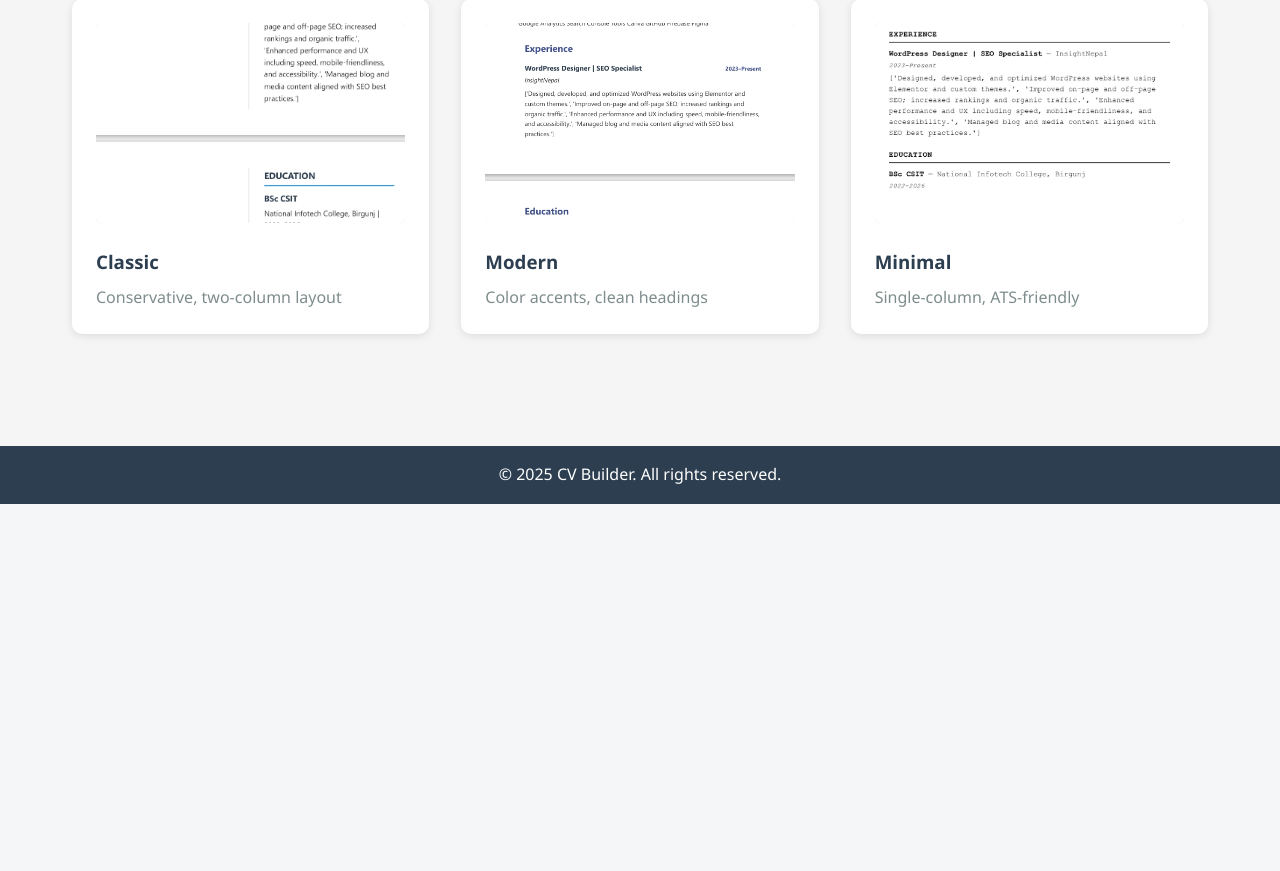
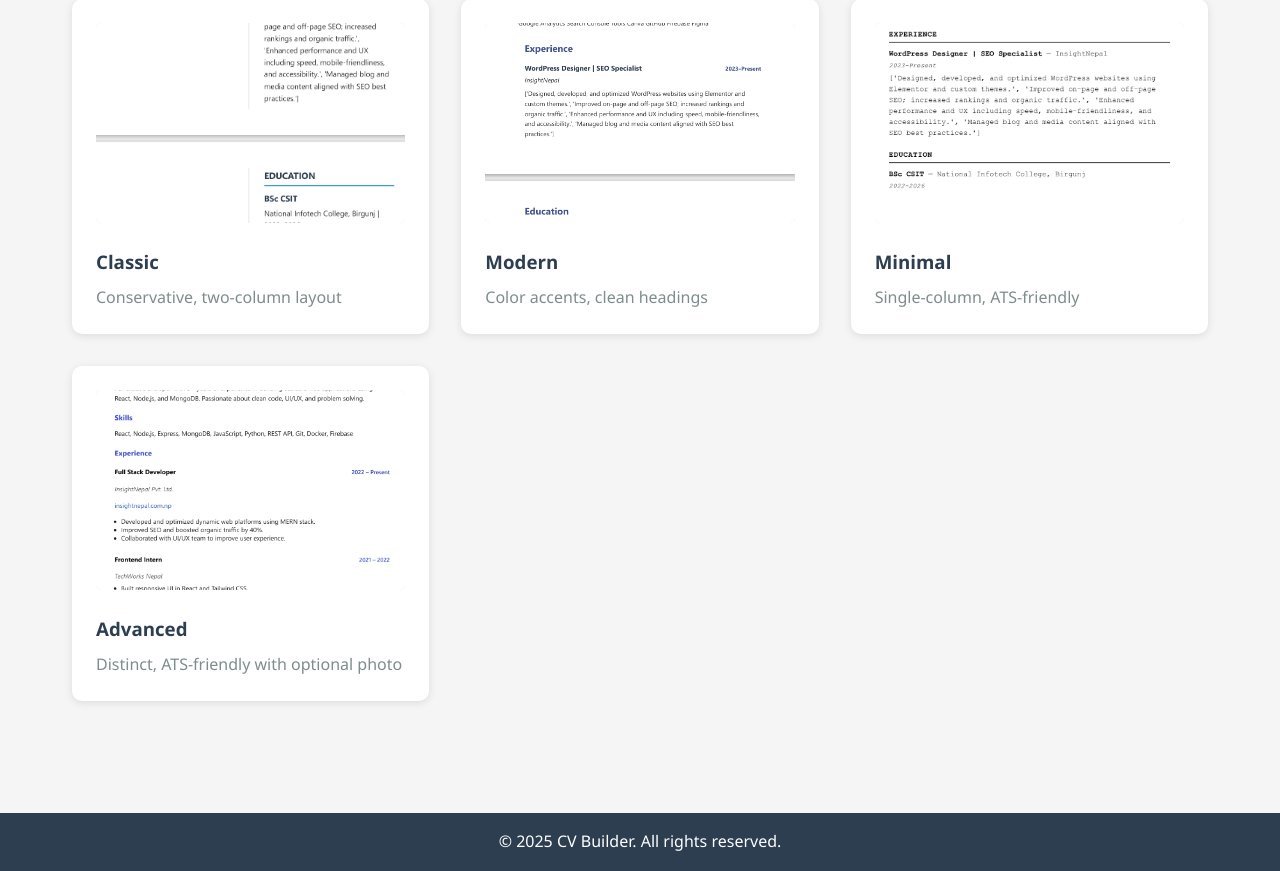
Before and after one commit to SunilThapa7/cv-builder, a Django app: page / in a window 1280 px wide. Shown: the part 681-1552 px from the top of the page. Before the commit the page ends 1185 px from the top, so only its background shows below. Run offline with Django 4.2, Linux system fonts and the light colour scheme.

Commit message:
new template-2

```diff
--- a/cv_app/management/commands/populate_templates.py
+++ b/cv_app/management/commands/populate_templates.py
@@ -9,8 +9,7 @@ class Command(BaseCommand):
             {'slug': 'classic', 'name': 'Classic', 'preview_image': 'img/template_previews/classic.png'},
             {'slug': 'modern', 'name': 'Modern', 'preview_image': 'img/template_previews/modern.png'},
             {'slug': 'minimal', 'name': 'Minimal', 'preview_image': 'img/template_previews/minimal.png'},
-            # Reuse modern preview image for now; can be replaced with a dedicated one later
-            {'slug': 'advanced', 'name': 'Advanced', 'preview_image': 'img/template_previews/modern.png'},
+            {'slug': 'advanced', 'name': 'Advanced', 'preview_image': 'img/template_previews/advanced.png'},
         ]
 
         for template_data in templates:
--- a/cv_app/views.py
+++ b/cv_app/views.py
@@ -28,6 +28,12 @@ def home(request):
                 'slug': 'minimal',
                 'description': 'Single-column, ATS-friendly',
                 'preview': 'img/template_previews/minimal.png'
+            },
+            {
+                'name': 'Advanced',
+                'slug': 'advanced',
+                'description': 'Distinct, ATS-friendly with optional photo',
+                'preview': 'img/template_previews/advanced.png'
             }
         ]
     }
@@ -52,6 +58,15 @@ def cv_create(request):
         exp_fs = ExperienceFormSet(request.POST, prefix='exp')
         edu_fs = EducationFormSet(request.POST, prefix='edu')
         proj_fs = ProjectFormSet(request.POST, prefix='proj')
+        # Determine selected template for conditional UI
+        is_advanced_template = False
+        tmpl_id = (request.POST.get('template') or '').strip()
+        if tmpl_id:
+            try:
+                sel = CVTemplate.objects.get(id=tmpl_id)
+                is_advanced_template = (sel.slug == 'advanced')
+            except CVTemplate.DoesNotExist:
+                is_advanced_template = False
 
         if form.is_valid() and exp_fs.is_valid() and edu_fs.is_valid() and proj_fs.is_valid():
             # Build JSON payloads from non-empty rows
@@ -93,10 +108,12 @@ def cv_create(request):
     else:
         template_slug = request.GET.get('template')
         initial = {}
+        is_advanced_template = False
         if template_slug:
             try:
                 tmpl = CVTemplate.objects.get(slug=template_slug, active=True)
                 initial = {'template': tmpl}
+                is_advanced_template = (tmpl.slug == 'advanced')
             except CVTemplate.DoesNotExist:
                 initial = {}
         form = CVForm(initial=initial)
@@ -109,6 +126,7 @@ def cv_create(request):
         'exp_formset': exp_fs,
         'edu_formset': edu_fs,
         'proj_formset': proj_fs,
+        'is_advanced_template': is_advanced_template,
     })
 
 
@@ -124,6 +142,15 @@ def cv_edit(request, cv_id):
         exp_fs = ExperienceFormSet(request.POST, prefix='exp')
         edu_fs = EducationFormSet(request.POST, prefix='edu')
         proj_fs = ProjectFormSet(request.POST, prefix='proj')
+        # Determine selected template from POST
+        is_advanced_template = False
+        tmpl_id = (request.POST.get('template') or '').strip()
+        if tmpl_id:
+            try:
+                sel = CVTemplate.objects.get(id=tmpl_id)
+                is_advanced_template = (sel.slug == 'advanced')
+            except CVTemplate.DoesNotExist:
+                is_advanced_template = False
 
         if form.is_valid() and exp_fs.is_valid() and edu_fs.is_valid() and proj_fs.is_valid():
             def non_empty(forms, keys):
@@ -161,6 +188,7 @@ def cv_edit(request, cv_id):
             return redirect('dashboard')
     else:
         form = CVForm(instance=cv)
+        is_advanced_template = (cv.template.slug == 'advanced') if cv.template else False
         try:
             exp_initial = json.loads(cv.experience) if cv.experience else []
         except json.JSONDecodeError:
@@ -206,6 +234,7 @@ def cv_edit(request, cv_id):
         'exp_formset': exp_fs,
         'edu_formset': edu_fs,
         'proj_formset': proj_fs,
+        'is_advanced_template': is_advanced_template,
     })
 
 
--- a/static/css/templates/advanced.css
+++ b/static/css/templates/advanced.css
@@ -24,8 +24,7 @@
 
 /* Sections */
 .advanced-template .cv-section { margin-bottom: 1.5rem; }
-.advanced-template .cv-section h2 { font-size: 1.1rem; letter-spacing: 0.02em; color: #3547e6; margin-bottom: 0.6rem; position: relative; padding-left: 0.75rem; }
-.advanced-template .cv-section h2::before { content: ""; position: absolute; left: 0; top: 0.2rem; width: 3px; height: 1.1rem; background: linear-gradient(180deg, #6a7bff, #3547e6); border-radius: 2px; }
+.advanced-template .cv-section h2 { font-size: 1.1rem; letter-spacing: 0.02em; color: #3547e6; margin-bottom: 0.6rem; }
 .advanced-template p { line-height: 1.6; }
 
 /* Reusable item styles */
--- a/templates/cv/create.html
+++ b/templates/cv/create.html
@@ -44,10 +44,11 @@
             {{ form.links.errors }}
             <label>Links (LinkedIn, GitHub, etc.)</label>
             {{ form.links }}
-
+            {% if is_advanced_template %}
             {{ form.photo.errors }}
             <label>Photo (optional)</label>
             {{ form.photo }}
+            {% endif %}
         </div>
 
         <div class="form-section">
--- a/templates/cv/edit.html
+++ b/templates/cv/edit.html
@@ -44,10 +44,11 @@
             {{ form.links.errors }}
             <label>Links (LinkedIn, GitHub, etc.)</label>
             {{ form.links }}
-
+            {% if is_advanced_template %}
             {{ form.photo.errors }}
             <label>Photo (optional)</label>
             {{ form.photo }}
+            {% endif %}
         </div>
 
         <div class="form-section">
```
Also changed, not shown: static/img/template_previews/advanced.png (added).
